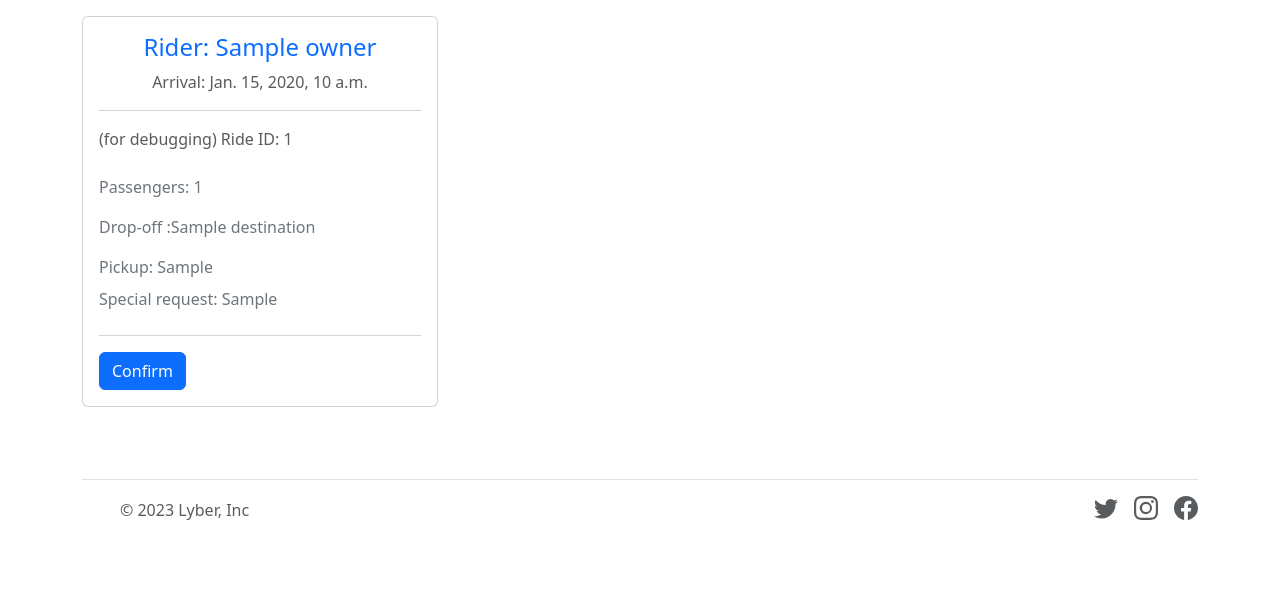
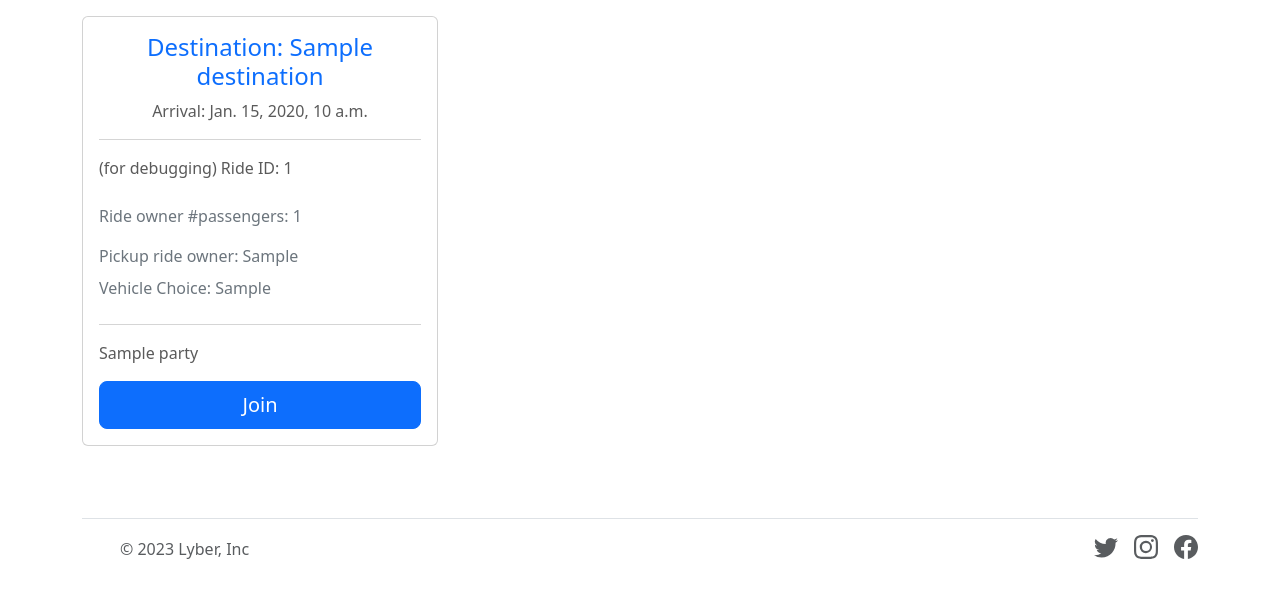
Before and after one commit to carolinechen99/ride-hailing-web, a Django app: template templates/ride/sharer_select.html in a window 1280 px wide. Shown: the part 56-654 px from the top of the page. Run offline with Django 3.2, Linux system fonts and the light colour scheme; the template is opened without the code that fills it: most values are stand-ins (such as "Sample title", 1, 10 or a date in 2020); some libraries are stand-ins or nearby versions.

Commit message:
Finish sharer select ride and redirect to status page

```diff
--- a/templates/ride/sharer_request.html
+++ b/templates/ride/sharer_request.html
@@ -14,8 +14,6 @@
   <div class="row g-5">
     <div class="col-md-7 col-lg-8">
       <h4 class="mb-3">Ride specifics</h4>
-      <!-- Alerts -->
-      {% include 'partials/_alerts.html' %}
       <form action="{% url 'ride:sharer_request'  %}" method="POST">
         {% csrf_token %}
         <fieldset>
--- a/templates/ride/sharer_select.html
+++ b/templates/ride/sharer_select.html
@@ -21,7 +21,7 @@
 
               <div class="card-body">
                 <div class="ride-heading text-center">
-                  <h4 class="text-primary">Rider: {{ ride.owner}}</h4>
+                  <h4 class="text-primary">Destination: {{ ride.destination}}</h4>
                   <p>
                     <i class="fas fa-map-marker text-secondary"></i> Arrival: {{ ride.required_arrival_time }} </p>
                 </div>
@@ -29,22 +29,33 @@
                 <p>(for debugging) Ride ID: {{ride.rid}}</p>
                 <div class="row py-2 text-secondary">
                   <div class="col-12">
-                    <i class="fas fa-th-large"></i>Passengers: {{ ride.owner_party_size}}</div>
+                    <i class="fas fa-th-large"></i>Ride owner #passengers: {{ ride.owner_party_size}}</div>
                 </div>
                 <div class="row py-2 text-secondary">
                   <div class="col-12">
-                    <i class="fas fa-bed"></i> Drop-off :{{ ride.destination }}</div>
-                </div>
-                <div class="row py-2 text-secondary">
-                  <div class="col-12">
-                    <i class="fas fa-user"></i> Pickup: {{ ride.pickup_location }}</div>
+                    <i class="fas fa-user"></i> Pickup ride owner: {{ ride.pickup_location }}</div>
                 </div>
                 <div class="row text-secondary pb-2">
                   <div class="col-20">
-                    <i class="fas fa-clock"></i> Special request: {{ ride.special_requirements }}</div>
+                    <i class="fas fa-clock"></i> Vehicle Choice:
+                    {% if ride.vehicle_type %}
+                    {{ ride.vehicle_type }}
+                    {% else %}
+                    Not specified
+                    {% endif %}
+
+                  </div>
                 </div>
                 <hr>
-                <a href="{% url 'ride:driver_ride_status' ride.rid %}" class="btn btn-primary btn-block">Confirm</a>
+
+                <form action="{% url 'ride:sharer_select' %}" method="POST">
+                  {% csrf_token %}
+                  <p>{{party}}</p>
+                  <input type="hidden" name="party-size" value="{{ party }}">
+                  <input type="number" style="display:none" name="rid" value="{{ ride.rid }}">
+                  <input class="w-100 btn btn-primary btn-lg" type="submit" value="Join"></input>
+                </form>
+
               </div>
             </div>
           </div>
@@ -54,7 +65,7 @@
       <div class="col-md-12">
         <p>No rides available</p>
         <!-- Click button to return to driver.html-->
-        <a href="{% url 'ride:driver' %}" class="btn btn-primary btn-block">Return to search page</a>
+        <a href="{% url 'ride:sharer_request' %}" class="btn btn-primary btn-block">Return to search page</a>
       </div>
       {% endif %}
 
```
Also changed, not shown: ride/views.py (+31 -6 lines), uber/settings.py (+16 -16 lines).
